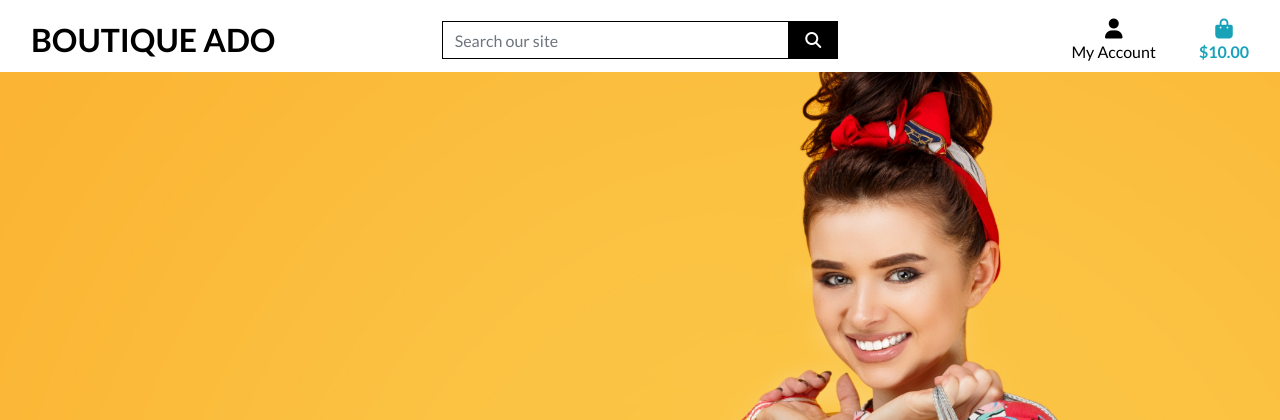
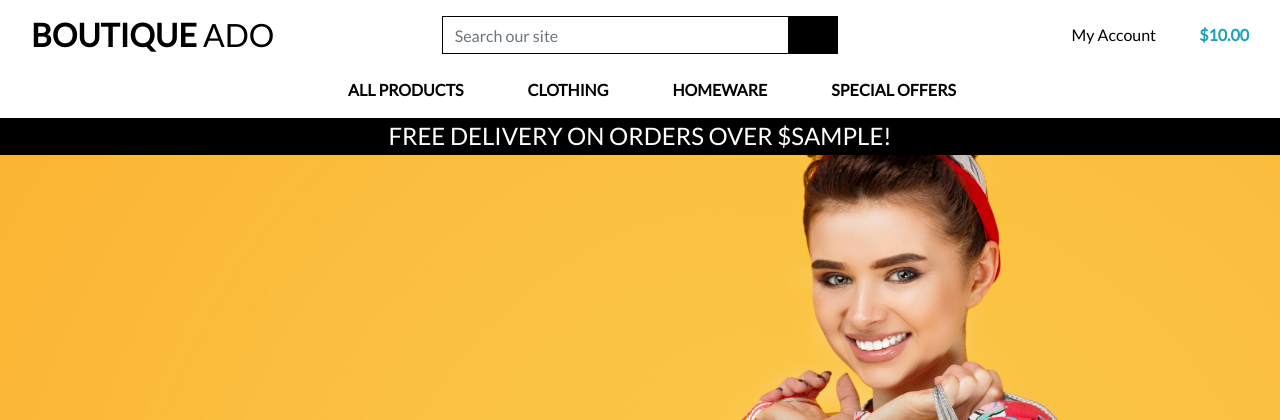
Before and after one commit to madlp24/venv-Scripts-activate, a Django app: template templates/base.html in a window 1280 px wide. Shown: the top 420 px of the page. Run offline with Django 3.2, Linux system fonts and the light colour scheme; the template is opened without the code that fills it: most values are stand-ins (such as "Sample title", 1, 10 or a date in 2020); some libraries are stand-ins or nearby versions.

Commit message:
Added mobile header and main navbar

```diff
--- a/static/css/base.css
+++ b/static/css/base.css
@@ -56,6 +56,10 @@ body {
     border: 1px solid black !important;
 }
 
+.bg-black {
+    background-color: #000 !important;
+}
+
 /* -------------------------------- Media Queries */
 
 /* Slightly larger container on xl screens */
--- a/templates/base.html
+++ b/templates/base.html
@@ -2,6 +2,7 @@
 
 <!doctype html>
 <html lang="en">
+
 <head>
 
   {% block meta %}
@@ -14,21 +15,26 @@
   {% endblock %}
 
   {% block corecss %}
-        <link rel="stylesheet" href="https://stackpath.bootstrapcdn.com/bootstrap/4.4.1/css/bootstrap.min.css" integrity="sha384-Vkoo8x4CGsO3+Hhxv8T/Q5PaXtkKtu6ug5TOeNV6gBiFeWPGFN9MuhOf23Q9Ifjh" crossorigin="anonymous">
-        <link rel="preconnect" href="https://fonts.googleapis.com">
-        <link rel="preconnect" href="https://fonts.gstatic.com" crossorigin>
-        <link href="https://fonts.googleapis.com/css2?family=Lato:ital,wght@0,100;0,300;0,400;0,700;0,900;1,100;1,300;1,400;1,700;1,900&display=swap" rel="stylesheet">
-        <link rel="stylesheet" href="{% static 'css/base.css'%}">
+  <link rel="stylesheet" href="https://stackpath.bootstrapcdn.com/bootstrap/4.4.1/css/bootstrap.min.css"
+    integrity="sha384-Vkoo8x4CGsO3+Hhxv8T/Q5PaXtkKtu6ug5TOeNV6gBiFeWPGFN9MuhOf23Q9Ifjh" crossorigin="anonymous">
+  <link rel="stylesheet" href="https://fonts.googleapis.com/css?family=Lato&display=swap">
+  <link rel="stylesheet" href="{% static 'css/base.css' %}">
   {% endblock %}
 
   {% block extra_css %}
   {% endblock %}
 
   {% block corejs %}
-        <script src="https://kit.fontawesome.com/f4fd4bb7f9.js" crossorigin="anonymous"></script>
-        <script src="https://cdn.jsdelivr.net/npm/jquery@3.5.1/dist/jquery.min.js" integrity="sha256-9/aliU8dGd2tb6OSsuzixeV4y/faTqgFtohetphbbj0=" crossorigin="anonymous"></script>
-        <script src="https://cdn.jsdelivr.net/npm/popper.js@1.16.0/dist/umd/popper.min.js" integrity="sha384-Q6E9RHvbIyZFJoft+2mJbHaEWldlvI9IOYy5n3zV9zzTtmI3UksdQRVvoxMfooAo" crossorigin="anonymous"></script>
-        <script src="https://stackpath.bootstrapcdn.com/bootstrap/4.4.1/js/bootstrap.min.js" integrity="sha384-wfSDF2E50Y2D1uUdj0O3uMBJnjuUD4Ih7YwaYd1iqfktj0Uod8GCExl3Og8ifwB6" crossorigin="anonymous"></script>
+  <!-- Add your kit code -->
+  <script src="https://kit.fontawesome.com<ADD YOUR KIT CODE HERE>.js" crossorigin="anonymous"></script>
+  <script src="https://cdn.jsdelivr.net/npm/jquery@3.5.1/dist/jquery.min.js"
+    integrity="sha256-9/aliU8dGd2tb6OSsuzixeV4y/faTqgFtohetphbbj0=" crossorigin="anonymous"></script>
+  <script src="https://cdn.jsdelivr.net/npm/popper.js@1.16.0/dist/umd/popper.min.js"
+    integrity="sha384-Q6E9RHvbIyZFJoft+2mJbHaEWldlvI9IOYy5n3zV9zzTtmI3UksdQRVvoxMfooAo"
+    crossorigin="anonymous"></script>
+  <script src="https://stackpath.bootstrapcdn.com/bootstrap/4.4.1/js/bootstrap.min.js"
+    integrity="sha384-wfSDF2E50Y2D1uUdj0O3uMBJnjuUD4Ih7YwaYd1iqfktj0Uod8GCExl3Og8ifwB6"
+    crossorigin="anonymous"></script>
   {% endblock %}
 
   {% block extra_js %}
@@ -36,31 +42,35 @@
 
   <title>Boutique Ado {% block extra_title %}{% endblock %}</title>
 </head>
+
 <body>
   <header class="container-fluid fixed-top">
     <div id="topnav" class="row bg-white pt-lg-2 d-none d-lg-flex">
       <div class="col-12 col-lg-4 my-auto py-1 py-lg-0 text-center text-lg-left">
         <a href="{% url 'home' %}" class="nav-link main-logo-link">
-                    <h2 class="logo-font text-black my-0"><strong>Boutique Ado</strong></h2>
+          <h2 class="logo-font text-black my-0"><strong>Boutique</strong> Ado</h2>
         </a>
       </div>
-            <div class="col-12 col-lg-4 my-auto py-1 py-lg-0 text-center text-lg-left">
+      <div class="col-12 col-lg-4 my-auto py-1 py-lg-0">
         <form method="GET" action="">
           <div class="input-group w-100">
-                        <input type="text" name="q" class="form-control border border-black rounded-0" placeholder="Search our site">
+            <input class="form-control border border-black rounded-0" type="text" name="q"
+              placeholder="Search our site">
             <div class="input-group-append">
-                            <button class="form-control btn btn-black border border-black rounded-0" type="submit" >
+              <button class="form-control btn btn-black border border-black rounded-0" type="submit">
                 <span class="icon">
                   <i class="fas fa-search"></i>
                 </span>
               </button>
             </div>
           </div>
+        </form>
       </div>
-            <div class="col-12 col-lg-4 my-auto py-1 py-lg-0 text-center text-lg-left">
-                <ul class=" list-inline list-unstyled text-center text-lg-right my-0">
+      <div class="col-12 col-lg-4 my-auto py-1 py-lg-0">
+        <ul class="list-inline list-unstyled text-center text-lg-right my-0">
           <li class="list-inline-item dropdown">
-                        <a class="text-black nav-link" href="#" id="user-options" data-toggle="dropdown" aria-haspopup="true" aria-expanded="false">
+            <a class="text-black nav-link" href="#" id="user-options" data-toggle="dropdown" aria-haspopup="true"
+              aria-expanded="false">
               <div class="text-center">
                 <div><i class="fas fa-user fa-lg"></i></div>
                 <p class="my-0">My Account</p>
@@ -96,6 +106,20 @@
         </ul>
       </div>
     </div>
+    <div class="row bg-white">
+        <nav class="navbar navbar-expand-lg navbar-light w-100">
+            <button class="navbar-toggler" type="button" data-toggle="collapse" data-target="#main-nav" aria-controls="main-nav" aria-expanded="false" aria-label="Toggle navigation">
+                <span class="navbar-toggler-icon"></span>
+            </button>
+            {% include 'includes/mobile-top-header.html' %}
+            {% include 'includes/main-nav.html' %}
+        </nav>
+    </div>
+    <div id="delivery-banner" class="row text-center">
+        <div class="col bg-black text-white">
+            <h4 class="logo-font my-1">Free delivery on orders over ${{ free_shipping_threshold }}!</h4>
+        </div>
+    </div>
   </header>
 
   {% if messages %}
@@ -112,4 +136,5 @@
   {% endblock %}
 
 </body>
+
 </html>
--- /dev/null
+++ b/templates/includes/main-nav.html
@@ -0,0 +1,50 @@
+<div class="collapse navbar-collapse" id="main-nav">
+    <ul class="navbar-nav w-auto mx-auto">
+        <li class="nav-item dropdown">
+            <a class="logo-font font-weight-bold nav-link text-black mr-5" href="#" id="all-products-link" data-toggle="dropdown" aria-haspopup="true" aria-expanded="false">
+                All Products
+            </a>
+            <div class="dropdown-menu border-0" aria-labelledby="all-products-link">
+                <a href="" class="dropdown-item">By Price</a>
+                <a href="" class="dropdown-item ">By Rating</a>
+                <a href="" class="dropdown-item ">By Category</a>
+                <a href="" class="dropdown-item">All Products</a>
+            </div>
+        </li>
+
+        <li class="nav-item dropdown">
+            <a class="logo-font font-weight-bold nav-link text-black mr-5" href="#" id="clothing-link" data-toggle="dropdown" aria-haspopup="true" aria-expanded="false">
+                Clothing
+            </a>
+            <div class="dropdown-menu border-0" aria-labelledby="clothing-link">
+                <a href="" class="dropdown-item">Activewear &amp; Essentials</a>
+                <a href="" class="dropdown-item">Jeans</a>
+                <a href="" class="dropdown-item">Shirts</a>
+                <a href="" class="dropdown-item">All Clothing</a>
+            </div>
+        </li>
+
+        <li class="nav-item dropdown">
+            <a class="logo-font font-weight-bold nav-link text-black mr-5" href="#" id="homeware-link" data-toggle="dropdown" aria-haspopup="true" aria-expanded="false">
+                Homeware
+            </a>
+            <div class="dropdown-menu border-0" aria-labelledby="homeware-link">
+                <a href="" class="dropdown-item">Bed &amp; Bath</a>
+                <a href="" class="dropdown-item">Kitchen &amp; Dining</a>
+                <a href="" class="dropdown-item">All Homeware</a>
+            </div>
+        </li>
+
+        <li class="nav-item dropdown">
+            <a class="logo-font font-weight-bold nav-link text-black" href="#" id="specials-link" data-toggle="dropdown" aria-haspopup="true" aria-expanded="false">
+                Special Offers
+            </a>
+            <div class="dropdown-menu border-0" aria-labelledby="specials-link">
+                <a href="" class="dropdown-item">New Arrivals</a>
+                <a href="" class="dropdown-item">Deals</a>
+                <a href="" class="dropdown-item">Clearance</a>
+                <a href="" class="dropdown-item">All Specials</a>
+            </div>
+        </li>
+    </ul>
+</div>
--- /dev/null
+++ b/templates/includes/mobile-top-header.html
@@ -0,0 +1,56 @@
+<li class="list-inline-item">
+    <a class="text-black nav-link d-block d-lg-none" href="#" id="mobile-search" data-toggle="dropdown" aria-haspopup="true" aria-expanded="false">
+        <div class="text-center">
+            <div><i class="fas fa-search fa-lg"></i></div>
+            <p class="my-0">Search</p>
+        </div>
+    </a>
+    <div class="dropdown-menu border-0 w-100 p-3 rounded-0 my-0" aria-labelledby="mobile-search">
+        <form class="form" method="GET" action="">
+            <div class="input-group w-100">
+                <input class="form-control border border-black rounded-0" type="text" name="q" placeholder="Search our site">
+                <div class="input-group-append">
+                    <button class="form-control form-control btn btn-black border border-black rounded-0" type="submit">
+                        <span class="icon">
+                            <i class="fas fa-search"></i>
+                        </span>
+                    </button>
+                </div>
+            </div>
+        </form>
+    </div>
+</li>
+<li class="list-inline-item dropdown">
+    <a class="text-black nav-link d-block d-lg-none" href="#" id="user-options" data-toggle="dropdown" aria-haspopup="true" aria-expanded="false">
+        <div class="text-center">
+            <div><i class="fas fa-user fa-lg"></i></div>
+            <p class="my-0">My Account</p>
+        </div>
+    </a>
+    <div class="dropdown-menu border-0" aria-labelledby="user-options">
+        {% if request.user.is_authenticated %}
+            {% if request.user.is_superuser %}
+                <a href="{% url 'account_logout' %}" class="dropdown-item">Product Management</a>
+            {% endif %}
+            <a href="" class="dropdown-item">My Profile</a>
+            <a href="{% url 'account_logout' %}" class="dropdown-item">Logout</a>
+        {% else %}
+            <a href="{% url 'account_signup' %}" class="dropdown-item">Register</a>
+            <a href="{% url 'account_login' %}" class="dropdown-item">Login</a>
+        {% endif %}
+    </div>
+</li>
+<li class="list-inline-item">
+    <a class="{% if grand_total %}text-primary font-weight-bold{% else %}text-black{% endif %} nav-link d-block d-lg-none" href="">
+        <div class="text-center">
+            <div><i class="fas fa-shopping-bag fa-lg"></i></div>
+            <p class="my-0">
+                {% if grand_total %}
+                    ${{ grand_total|floatformat:2 }}
+                {% else %}
+                    $0.00
+                {% endif %}
+            </p>
+        </div>
+    </a>
+</li>
```
Lines whose indentation alone changed are shown as unchanged.
